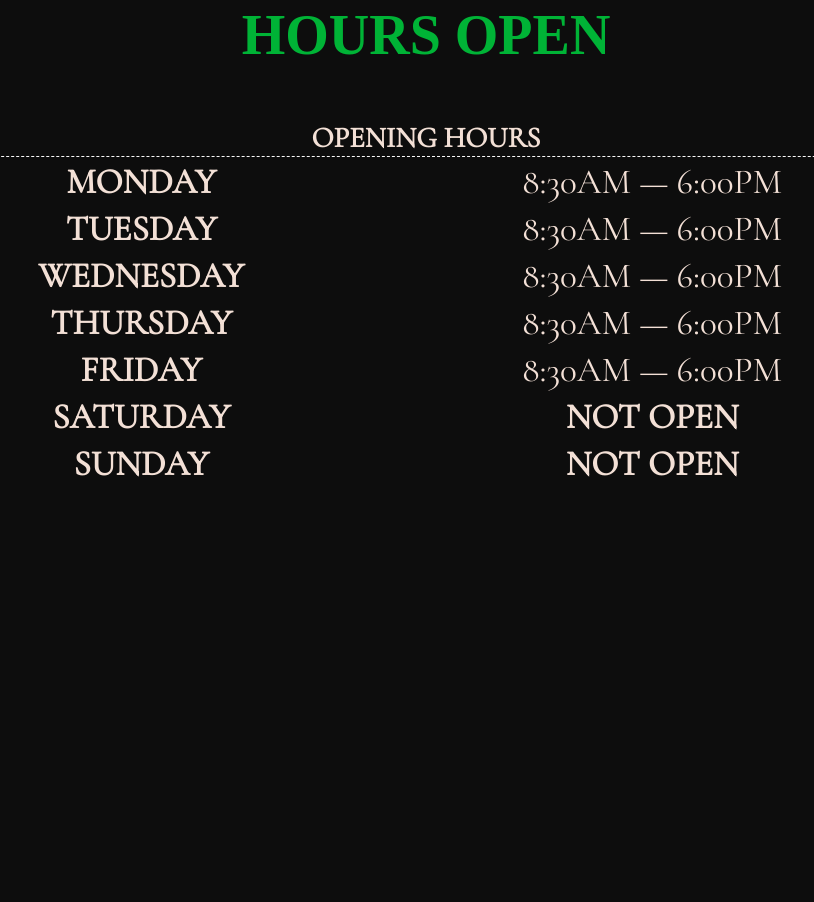
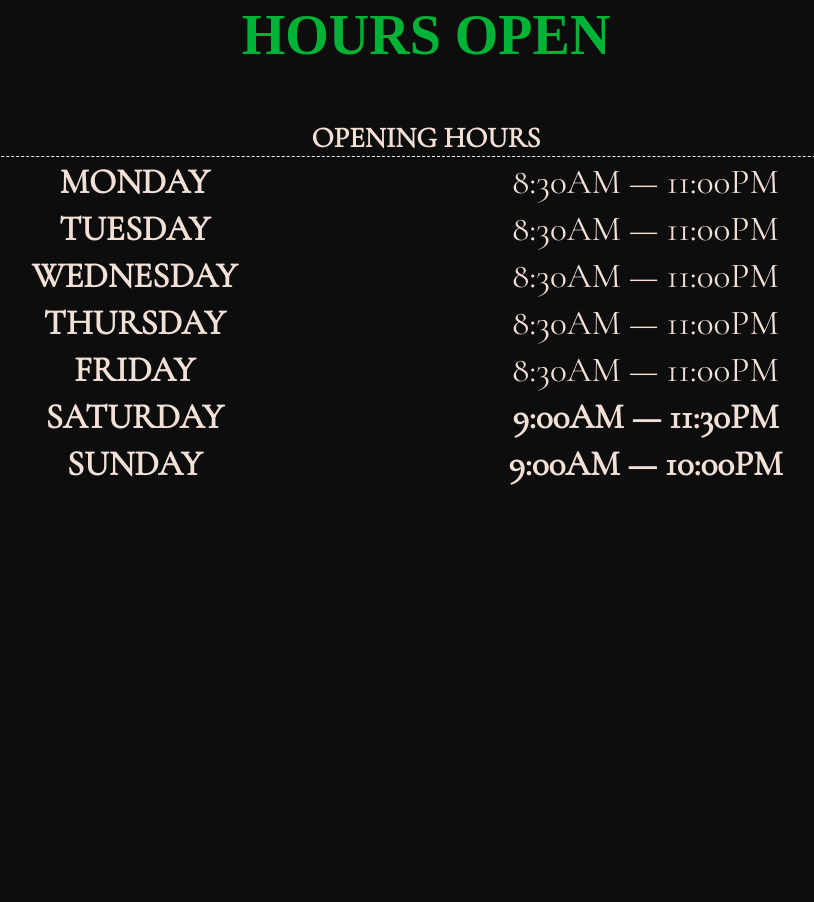
Before and after one commit to Vyronevra-dev/mama-njeri-kitchen, a plain HTML site: page index.html in a window 1280 px wide. Shown: the part 5730-6632 px from the top of the page, without its empty margins (214-1028 px from the left). Drawn offline with nearby package versions, Linux system fonts and the light colour scheme.

Commit message:
updated file

```diff
--- a/index.html
+++ b/index.html
@@ -121,31 +121,31 @@
             <tbody>
                 <tr>
                     <th>MONDAY</th>
-                    <td>8:30AM — 6:00PM</td>
+                    <td>8:30AM — 11:00PM</td>
                 </tr>
                 <tr>
                     <th>TUESDAY</th>
-                    <td>8:30AM — 6:00PM</td>
+                    <td>8:30AM — 11:00PM</td>
                 </tr>
                 <tr>
                     <th>WEDNESDAY</th>
-                    <td>8:30AM — 6:00PM</td>
+                    <td>8:30AM — 11:00PM</td>
                 </tr>
                 <tr>
                     <th>THURSDAY</th>
-                    <td>8:30AM — 6:00PM</td>
+                    <td>8:30AM — 11:00PM</td>
                 </tr>
                 <tr>
                     <th>FRIDAY</th>
-                    <td>8:30AM — 6:00PM</td>
+                    <td>8:30AM — 11:00PM</td>
                 </tr>
                 <tr>
                     <th>SATURDAY</th>
-                    <td><b>NOT OPEN</b></td>
+                    <td><b>9:00AM — 11:30PM</b></td>
                 </tr>
                 <tr>
                     <th>SUNDAY</th>
-                    <td><b>NOT OPEN</b></td>
+                    <td><b>9:00AM — 10:00PM</b></td>
                 </tr>
             </tbody>
         </table>
```
Also changed, not shown: reservations.html (+0 -1 lines).
